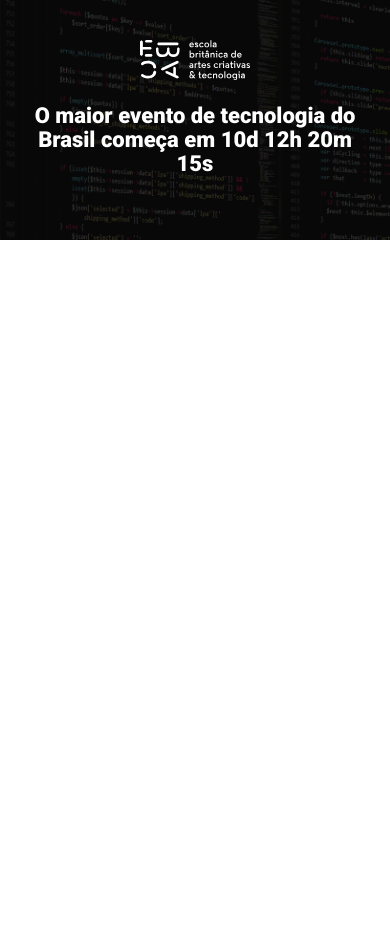
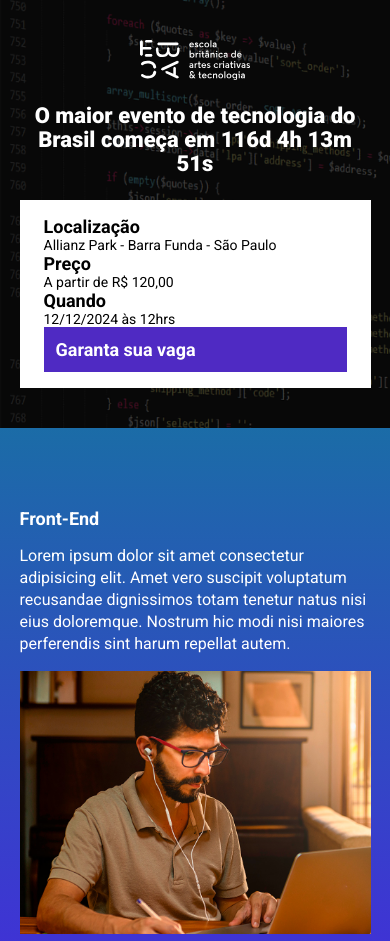
Before and after one commit to Davziinn/ebac_tech_talks, a website built with Parcel: page src/index.html in a window 390 px wide. Shown: the top 941 px of the page. Before the commit the page ends 844 px from the top, so only its background shows below. Built offline with nearby package versions, Linux system fonts and the light colour scheme.

Commit message:
criando a contagem de dias

```diff
--- a/package.json
+++ b/package.json
@@ -1,9 +1,9 @@
 {
   "name": "landing-page",
   "version": "1.0.0",
-  "main": "index.js",
   "scripts": {
     "dev": "parcel src/index.html src/styles/main.scss src/scripts/main.js",
+    "build": "parcel build src/index.html",
     "test": "echo \"Error: no test specified\" && exit 1"
   },
   "keywords": [],
--- a/src/index.html
+++ b/src/index.html
@@ -8,6 +8,7 @@
     <link rel="preconnect" href="https://fonts.gstatic.com" crossorigin>
     <link href="https://fonts.googleapis.com/css2?family=Roboto:ital,wght@0,100;0,300;0,400;0,500;0,700;0,900;1,100;1,300;1,400;1,500;1,700;1,900&display=swap" rel="stylesheet">
     <link rel="stylesheet" href="./styles/main.scss">
+    <link rel="stylesheet" href="https://unpkg.com/aos@next/dist/aos.css" />
 </head>
 <body>
 
@@ -15,11 +16,76 @@
         <div class="container">
             <img class="hero__logo" src="./images/ebac_logo.svg" alt="EBAC">
             <p class="hero__text">
-                O maior evento de tecnologia do Brasil começa em 10d 12h 20m 15s
+                O maior evento de tecnologia do Brasil começa em <span id="contador"></span>
             </p>
+            <div class="infos-bar">
+                <ul class="infos-bar__infos">
+                    <li class="infos-bar__infos__item">
+                        <b>Localização</b>
+                        Allianz Park - Barra Funda - São Paulo
+                    </li>
+                    <li class="infos-bar__infos__item">
+                        <b>Preço</b>
+                        A partir de R$ 120,00
+                    </li>
+                    <li class="infos-bar__infos__item">
+                        <b>Quando</b>
+                        12/12/2024 às 12hrs
+                    </li>
+                </ul>
+                <a href="#" class="button button--primary">
+                    Garanta sua vaga
+                </a>
+            </div>
         </div>
     </header>
 
+    <section class="event event--frontend">
+        <div class="container" data-aos="fade-rigth">
+            <div class="event__details">
+                <h2 class="event__details__title">Front-End</h2>
+                <p class="event__details__description">
+                    Lorem ipsum dolor sit amet consectetur adipisicing elit. Amet vero suscipit voluptatum recusandae dignissimos totam tenetur natus nisi eius doloremque. Nostrum hic modi nisi maiores perferendis sint harum repellat autem.
+                </p>
+            </div>
+            <img class="event__image" src="./images/frontend.png" alt="Front-End">
+        </div>
+    </section>
+    <section class="event event--ux_ui event--imagem_left">
+        <div class="container" data-aos="fade-left">
+            <div class="event__details">
+                <h2 class="event__details__title">UI/UX</h2>
+                <p class="event__details__description">
+                    Lorem ipsum dolor sit amet consectetur adipisicing elit. Amet vero suscipit voluptatum recusandae dignissimos totam tenetur natus nisi eius doloremque. Nostrum hic modi nisi maiores perferendis sint harum repellat autem.
+                </p>
+            </div>
+            <img class="event__image" src="./images/frontend.png" alt="Front-End">
+        </div>
+    </section>
+    <section class="event event--data_science">
+        <div class="container" data-aos="fade-rigth">
+            <div class="event__details">
+                <h2 class="event__details__title">Data Science</h2>
+                <p class="event__details__description">
+                    Lorem ipsum dolor sit amet consectetur adipisicing elit. Amet vero suscipit voluptatum recusandae dignissimos totam tenetur natus nisi eius doloremque. Nostrum hic modi nisi maiores perferendis sint harum repellat autem.
+                </p>
+            </div>
+            <img class="event__image" src="./images/frontend.png" alt="Front-End">
+        </div>
+    </section>
+    <section class="event event--backend event--imagem_left">
+        <div class="container" data-aos="fade-left">
+            <div class="event__details">
+                <h2 class="event__details__title">Back-End</h2>
+                <p class="event__details__description">
+                    Lorem ipsum dolor sit amet consectetur adipisicing elit. Amet vero suscipit voluptatum recusandae dignissimos totam tenetur natus nisi eius doloremque. Nostrum hic modi nisi maiores perferendis sint harum repellat autem.
+                </p>
+            </div>
+            <img class="event__image" src="./images/frontend.png" alt="Front-End">
+        </div>
+    </section>
+
+    <script src="https://unpkg.com/aos@next/dist/aos.js"></script>
     <script src="./scripts/main.js"></script>
 </body>
 </html>
--- a/src/scripts/main.js
+++ b/src/scripts/main.js
@@ -1 +1,28 @@
-console.log('ola mundo')
+AOS.init();
+
+const dataEvento = new Date("Dec 12, 2024 19:00:00");
+const timeStempEvento = dataEvento.getTime();
+
+const contaHoras = setInterval(() => {
+    const agora = new Date();
+    const timeStampAtual = agora.getTime();
+
+    const distanciaAteEvento = timeStempEvento - timeStampAtual;
+
+    const diaEmMS= 1000 * 60 * 60 * 24;
+    const horaEmMS= 1000 * 60 * 60;
+    const minutoEmMS = 1000 * 60;
+
+    const diasAteEvento = Math.floor(distanciaAteEvento /  diaEmMS);
+    const horasAteEvento = Math.floor((distanciaAteEvento % diaEmMS) / horaEmMS);
+    const minutosAteEvento = Math.floor(distanciaAteEvento % horaEmMS / minutoEmMS);
+    const segundosAteEvento = Math.floor((distanciaAteEvento % minutoEmMS) / 1000);
+
+    document.getElementById('contador').innerHTML = `${diasAteEvento}d ${horasAteEvento}h ${minutosAteEvento}m ${segundosAteEvento}s`
+
+    if(distanciaAteEvento < 0){
+        clearInterval(contaHoras);
+
+        document.getElementById('contador').innerHTML = 'Evento já aconteceu!'
+    }
+}, 1000)
--- /dev/null
+++ b/src/styles/_event.scss
@@ -0,0 +1,64 @@
+@use 'variables';
+
+.event{
+    padding: 80px 0;
+
+    &--frontend{
+        background-image: linear-gradient(variables.$blue1, variables.$blue2);
+    }
+
+    &--ux_ui{
+        background-image: linear-gradient(variables.$blue2, variables.$pink);
+    }
+
+    &--data_science{
+        background-image: linear-gradient(variables.$pink, variables.$yellow);
+    }
+
+    &--backend{
+        background-image: linear-gradient(variables.$yellow, variables.$pink);
+    }
+
+    &--imagem_left{
+        .container {
+            flex-direction: row-reverse;
+        }
+    }
+
+    .container{
+        display: flex;
+        gap: 40px;
+    }
+
+    &__image{
+        max-width: 360px;
+    }
+
+    &__details{
+
+        &__title{
+            font-size: 18px;
+            font-weight: bold;
+            margin-bottom: 16px;
+        }
+
+        &__description{
+            line-height: 22px;
+        }
+    }
+
+    @media (max-width: 640px){
+        .container{
+            display: block;
+        }
+
+        &__image{
+            width: 100%;
+        }
+
+        &__details{
+            margin-right: 0;
+            margin-bottom: 16px;
+        }
+    }
+}
--- a/src/styles/_hero.scss
+++ b/src/styles/_hero.scss
@@ -1,3 +1,5 @@
+@use 'variables';
+
 .hero{
     padding-top: 64px;
     padding-bottom: 100px;
@@ -16,7 +18,7 @@
         left: 0;
         width: 100%;
         height: 100%;
-        background-color: #000;
+        background-color: variables.$secundaryTextColor;
         content: '';
         opacity: 0.7;
     }
--- /dev/null
+++ b/src/styles/_variables.scss
@@ -0,0 +1,8 @@
+$textColor: #fff;
+$secundaryTextColor: #000;
+
+$blue1: #1B6CA7;
+$blue2: #442BDB;
+$pink: #89223B;
+$yellow: #9C791D;
+$purple: #4F2AC3;
--- /dev/null
+++ b/src/styles/components/_buttons.scss
@@ -0,0 +1,25 @@
+@use '../variables';
+
+.button{
+    padding: 12px;
+    font-size: 18px;
+    font-weight: bold;
+    text-decoration: none;
+    text-align: center;
+    white-space: nowrap;
+
+    &--primary{
+        color: #fff;
+        background-color: variables.$purple;
+    }
+
+    @media (max-width: 640px){
+        display: block;
+        width: 100%;
+    }
+
+    @media (max-width: 1024px){
+        display: flex;
+        align-items: center;
+    }
+}
--- /dev/null
+++ b/src/styles/components/_infos_bar.scss
@@ -0,0 +1,43 @@
+@use '../variables';
+
+.infos-bar{
+    padding: 16px 24px;
+    background-color: variables.$textColor;
+    display: flex;
+    justify-content: space-between;
+
+    &__infos{
+        display: flex;
+        gap: 40px;
+
+        &__item{
+            font-size: 14px;
+            color: variables.$secundaryTextColor;
+
+            b{
+                color: variables.$secundaryTextColor;
+                font-size: 18px;
+                display: block;
+            }
+        }
+    }
+
+    @media (max-width: 640px){
+        display: block;
+
+        &__infos{
+            display: block;
+        }
+
+        &__item{
+            margin-bottom: 24px;
+        }
+    }
+
+    @media (max-width: 1024px){
+
+        &__infos{
+            gap: 16px;
+        }
+    }
+}
--- a/src/styles/main.scss
+++ b/src/styles/main.scss
@@ -1,11 +1,16 @@
 @use 'hero';
+@use 'components/infos_bar';
+@use 'components/buttons';
+@use 'event';
+@use 'variables';
 
 *{
     margin: 0;
     padding: 0;
     box-sizing: border-box;
     font-family: Roboto, 'sans-serif';
-    color: #fff;
+    color: variables.$textColor;
+    list-style: none;
 }
 
 .container{
```
